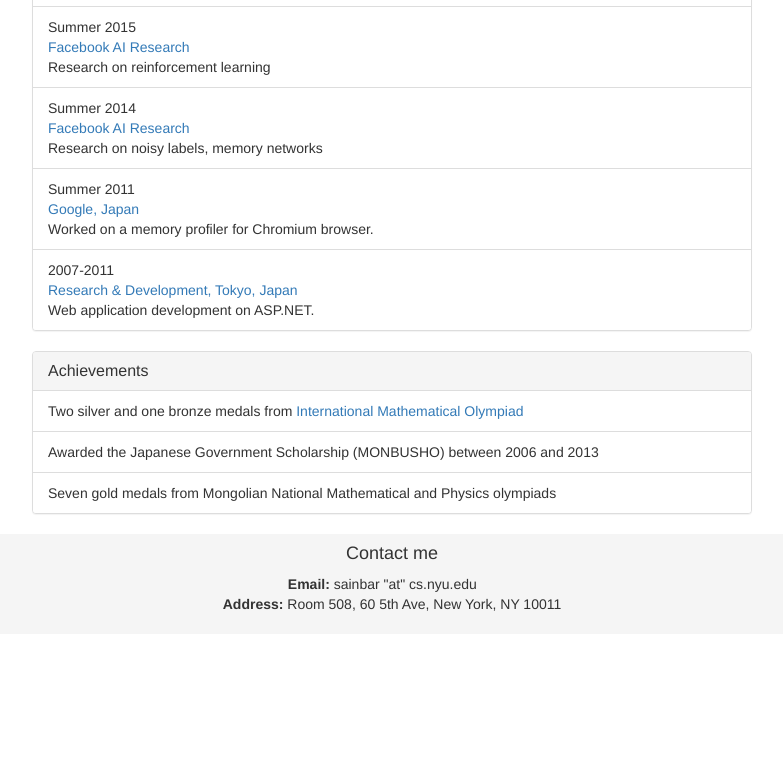
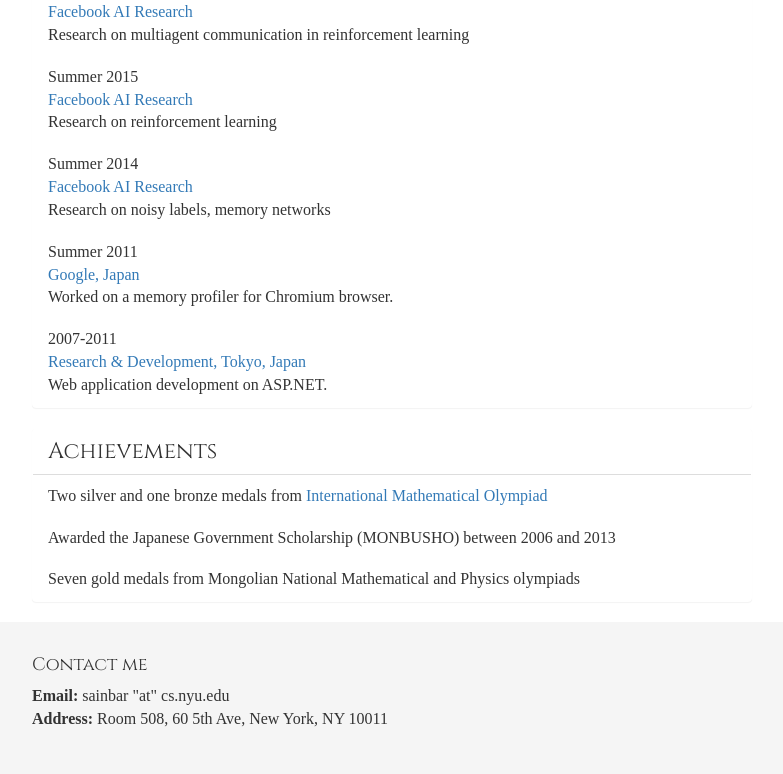
Before and after one commit to tesatory/tesatory.github.io, a plain HTML site: page index.html in a window 1280 px wide. Shown: the part 1650-2424 px from the top of the page, without its empty margins (248-1031 px from the left). Before the commit the page ends 2284 px from the top, so only its background shows below. Drawn offline with nearby package versions, Linux system fonts and the light colour scheme; a web font is replaced by a local one.

Commit message:
style change

```diff
--- a/index.html
+++ b/index.html
@@ -12,6 +12,7 @@
 	<!-- Bootstrap core CSS -->
 	<link href="css/bootstrap.min.css" rel="stylesheet">
 	<link rel="stylesheet" href="font-awesome-4.4.0/css/font-awesome.css">
+	<link href="https://fonts.googleapis.com/css?family=Cinzel|Cardo|Open+Sans|Ovo" rel="stylesheet">
 	<link rel="stylesheet" href="bootstrap-social/bootstrap-social.css">
 	<style type="text/css">
 	@media (min-width:992px) {
@@ -25,6 +26,23 @@
 			width: 750px;
 		}
 	}
+	body {
+	font-family: 'Ovo', serif;
+	font-size: 12pt;
+	}
+	.panel-title {
+	font-family: 'Cinzel', serif;
+	font-size: 17pt;
+	}
+	.panel {
+	border-color: #ffffff;
+	}
+	.panel-default > .panel-heading {
+	background-color: #ffffff;
+	}
+	.list-group-item {
+	border: 0px;
+	}
 	</style>
 </head>
 <body>
@@ -32,25 +50,29 @@
 		<h2 class="text-center">
 			<img src="./me.png" class="img-circle" alt="Cinque Terre" width="150px">
 		</h2>
-		<h2 class="text-center">
+		<h2 class="text-center" style="font-family: 'Cinzel', serif;">
 			Sainbayar Sukhbaatar
 		</h2>
 		<p class="text-center lead">
 			I am a PhD student working with Rob Fergus and Yann LeCun at Department of Computer Science in New York University. My research interests are deep learning, neuroscience and reinforcement learning.
 			<br/>
-			<br/>
+			<!--<br/>
 			<a class="btn btn-social-icon btn-github" href="http://github.com/tesatory" target="_blank">
 				<i class="fa fa-github"></i>
 			</a>
 			<a class="btn btn-social-icon btn-linkedin" href="https://www.linkedin.com/pub/sainbayar-sukhbaatar/59/332/589" target="_blank">
 				<i class="fa fa-linkedin"></i>
-			</a>
+			</a>-->
 		</p>
 		<div class="panel panel-default">
 			<div class="panel-heading">
 				<h3 class="panel-title">Publications</h3>
 			</div>
 			<ul class="list-group">
+				<li class="list-group-item">
+				  <a href="https://scholar.google.com/citations?user=ri1sE34AAAAJ&hl=en" target="_blank">Google Scholar profile</a> |
+				  <a href="https://www.semanticscholar.org/author/Sainbayar-Sukhbaatar/2265067" target="_blank">Semantic Scholar profile</a>
+				</li>
 				<li class="list-group-item">
 					S. Sukhbaatar, Z. Lin, I. Kostrikov, G. Synnaeve, A. Szlam, R. Fergus<br/>
 					<span class="text-primary"><a href="https://arxiv.org/abs/1703.05407" target="_blank">Intrinsic Motivation and Automatic Curricula via Asymmetric Self-Play.</a></span><br/>
@@ -107,10 +129,6 @@
 					<a class="label label-primary" href="https://youtu.be/aGLBFuennXI" target="_blank">video</a>
 				</li>
 			</ul>
-			<div class="panel-footer">
-				<a href="https://scholar.google.com/citations?user=ri1sE34AAAAJ&hl=en" target="_blank">Google Scholar profile</a> |
-				<a href="https://www.semanticscholar.org/author/Sainbayar-Sukhbaatar/2265067" target="_blank">Semantic Scholar profile</a>
-			</div>
 		</div>
 		<div class="panel panel-default">
 			<div class="panel-heading">
@@ -194,12 +212,14 @@
 		</div>
 	</div>
 	<footer style="background-color:#f5f5f5;width:100%;padding-bottom:10px;">
-		<div class="container" style="text-align:center;">
-			<h4> Contact me</h4>
+		<div class="container" style="text-align:left;">
+		  <br/>
+			<h4 style="font-family: 'Cinzel', serif;"> Contact me</h4>
 			<p>
 				<strong>Email:</strong> sainbar "at" cs.nyu.edu &nbsp;&nbsp;&nbsp;&nbsp; <br/>
 				<strong>Address:</strong> Room 508, 60 5th Ave, New York, NY 10011
 			</p>
+			<br/>
 		</div>
 	</footer>
     <!-- Bootstrap core JavaScript
```
